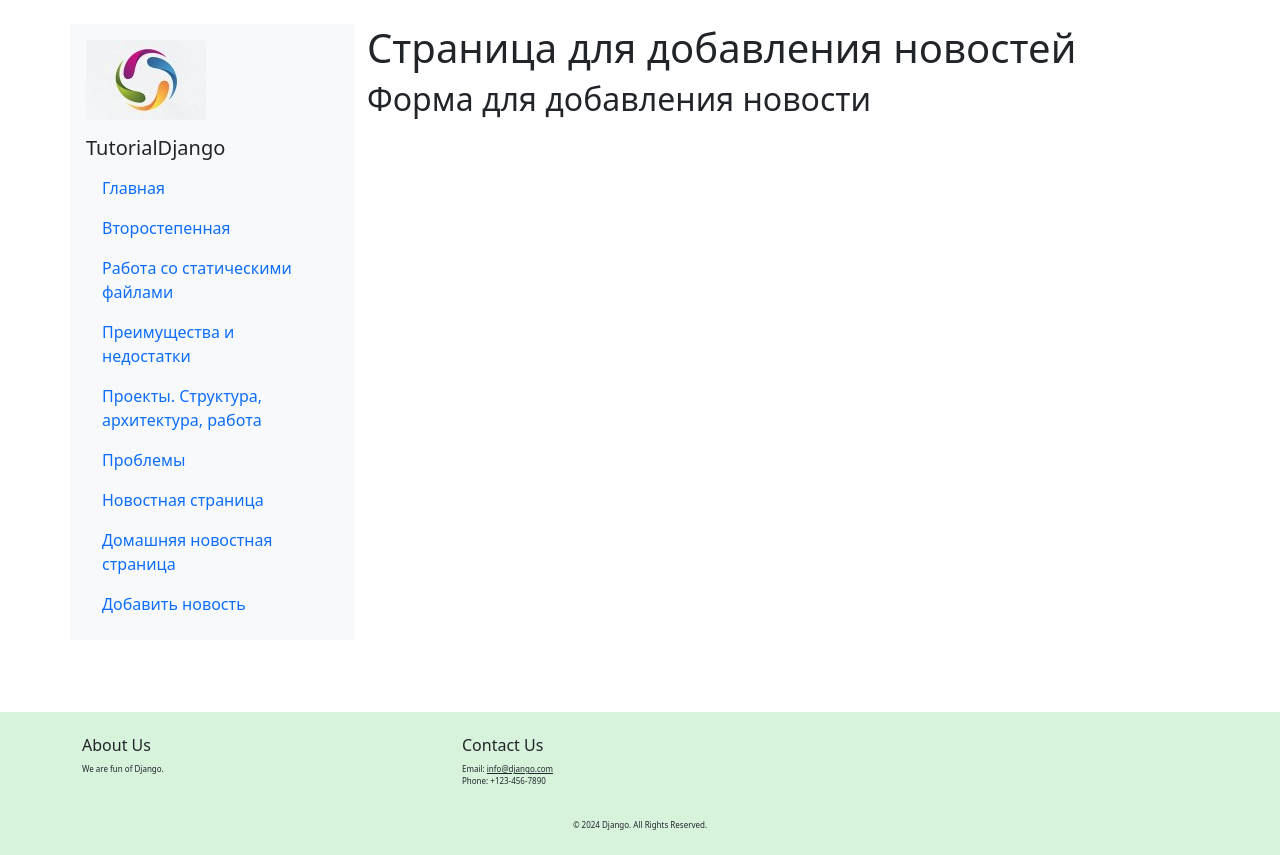
After one commit to Sophiya-ai/DJ03_Django-and-DB, a Django app: page /NewApp/add_news in a window 1280 px wide. The commit adds this page. Run offline with Django 5.2, Linux system fonts and the light colour scheme; some libraries are stand-ins or nearby versions.

Commit message:
created add_news and bases for it

```diff
--- a/ZeroCoder/FirstApp/templates/FirstApp/layout.html
+++ b/ZeroCoder/FirstApp/templates/FirstApp/layout.html
@@ -51,6 +51,9 @@
                     <li class="nav-item">
                         <a class="nav-link" href="{% url 'HWnews' %}">Домашняя новостная страница</a>
                     </li>
+                    <li class="nav-item">
+                        <a class="nav-link" href="{% url 'add_news' %}">Добавить новость</a>
+                    </li>
                 </ul>
             </aside>
 
--- /dev/null
+++ b/ZeroCoder/NewApp/templates/NewApp/add_news.html
@@ -0,0 +1,16 @@
+{% extends 'FirstApp/layout.html' %}
+
+{% block title %}
+  <title>Страница для добавления новостей</title>
+{% endblock %}
+
+{% block content %}
+    <h1>Страница для добавления новостей</h1>
+    <div>
+        <h2>Форма для добавления новости</h2>
+        <form>
+
+        </form>
+    </div>
+
+{% endblock %}
--- a/ZeroCoder/NewApp/urls.py
+++ b/ZeroCoder/NewApp/urls.py
@@ -5,4 +5,5 @@ from . import views
 
 urlpatterns = [
     path('',views.home, name='newshomepage'),
+    path('add_news',views.add_news, name='add_news'),
 ]
--- a/ZeroCoder/NewApp/views.py
+++ b/ZeroCoder/NewApp/views.py
@@ -5,3 +5,6 @@ from .models import New_post  #импортируем класс
 def home(request):
     news = New_post.objects.all()   #Создаём переменную для получения всех записей
     return render(request,'NewApp/news.html', {'news' : news})  #Прописываем словарь для передачи информации в html-шаблон
+
+def add_news(request):
+    return render(request, 'NewApp/add_news.html')
```
